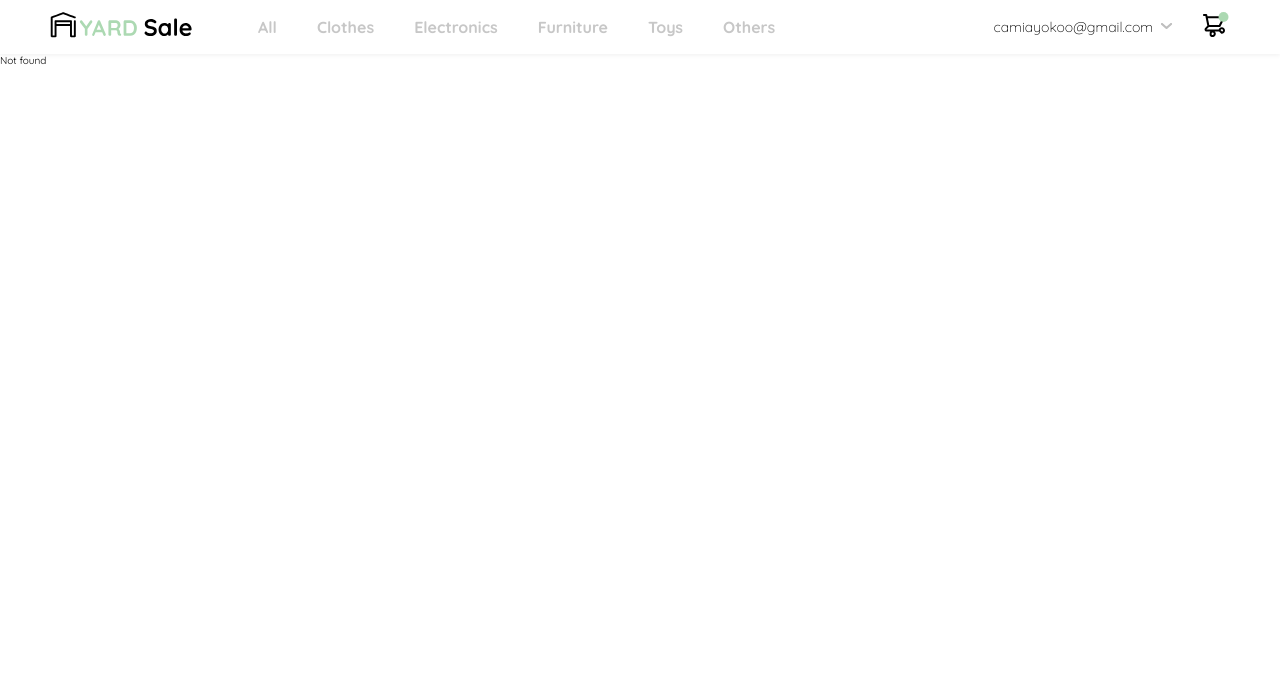
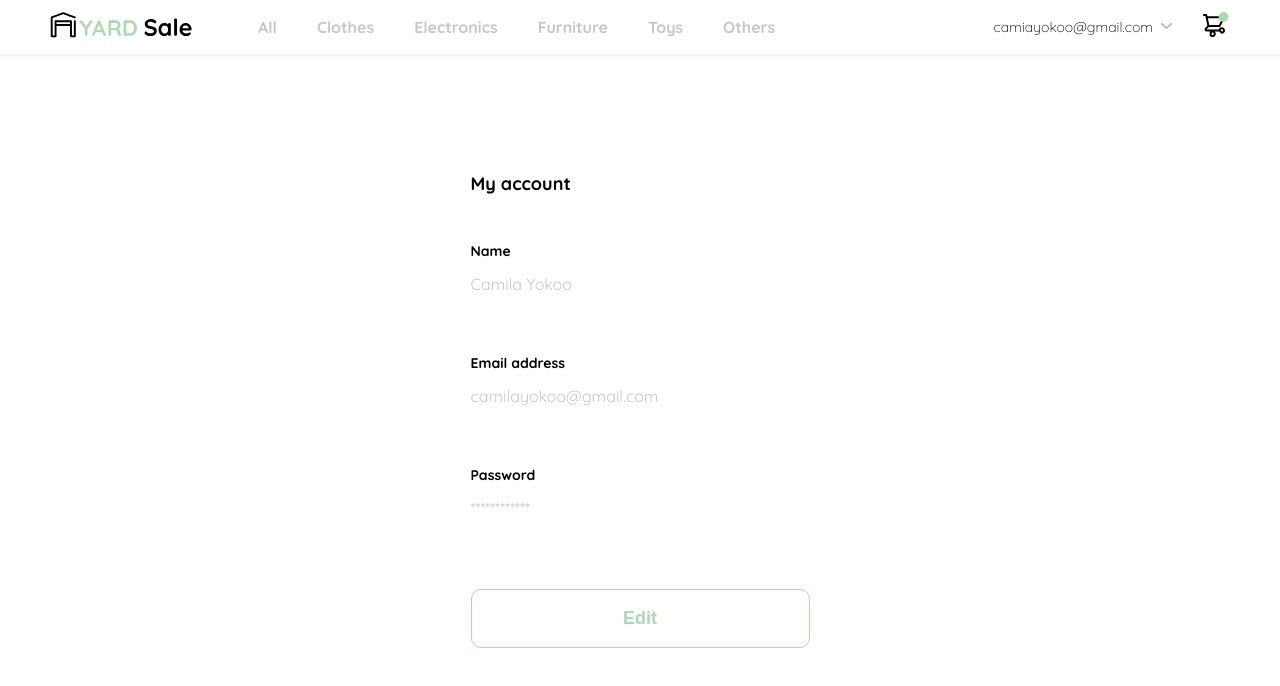
Before and after one commit to itsAmauriDev/YardSale, a React app: page /account in a window 1280 px wide. Before the commit this address had no page. Shown: the top 686 px of the page. Built offline with nearby package versions, Linux system fonts and the light colour scheme.

Commit message:
Update My Account page

```diff
--- a/src/pages/MyAccount.jsx
+++ b/src/pages/MyAccount.jsx
@@ -3,8 +3,8 @@ import "@styles/MyAccount.scss";
 
 const MyAccount = () => {
   return (
-    <div className='login'>
-      <div className='form-container'>
+    <div className='my-account'>
+      <div className='my-account-container'>
         <h1 className='title'>My account</h1>
         <form action='' className='form'>
           <div className='form__info'>
--- a/src/routes/App.jsx
+++ b/src/routes/App.jsx
@@ -8,7 +8,6 @@ import RecoveryPassword from "@pages/RecoveryPassword";
 import NewPassword from "@pages/NewPassword";
 
 import CreateAccount from "@pages/CreateAccount";
-import ProductsList from "@containers/ProductsList";
 import MyAccount from "@pages/MyAccount";
 import MyOrders from "@pages/MyOrders";
 import ShoppingCart from "@pages/ShoppingCart";
@@ -29,8 +28,7 @@ export const App = () => {
           />
           <Route exact path='/new-password' element={<NewPassword />} />
           <Route exact path='/create-account' element={<CreateAccount />} />
-          <Route exact path='/Product' element={<ProductsList />} />
-          <Route exact path='/MyAccount' element={<MyAccount />} />
+          <Route exact path='/account' element={<MyAccount />} />
           <Route exact path='/MyOrders' element={<MyOrders />} />
           <Route exact path='/ShoppingCart' element={<ShoppingCart />} />
           <Route path='*' element={<NotFound />} />
--- a/src/styles/MyAccount.scss
+++ b/src/styles/MyAccount.scss
@@ -1,16 +1,11 @@
 @use "@styles/vars" as *;
+@use "@styles/mixins" as *;
 
-.login {
-  width: 100%;
-  height: 100vh;
-  display: grid;
-  place-items: center;
+.my-account {
+  @include container;
 
-  .form-container {
-    display: grid;
-    grid-template-rows: auto 1fr auto;
-    width: 37.5rem;
-    padding: 1.8rem;
+  &-container {
+    @include form-container;
 
     .title {
       font-size: $lg;
@@ -20,17 +15,14 @@
     }
 
     .form {
-      display: flex;
-      flex-direction: column;
+      @include form;
 
       .form__info {
         display: flex;
         flex-direction: column;
 
         .label {
-          font-size: $sm;
-          font-weight: bold;
-          margin-bottom: 0.6rem;
+          @include form__label;
         }
 
         .value {
@@ -42,18 +34,11 @@
       }
 
       .button {
-        border-radius: 10px;
-        cursor: pointer;
-        font-size: $lg;
-        font-weight: bold;
-        height: 5.9rem;
-        width: 100%;
+        @include button;
       }
 
       .button--secondary {
-        border: 1px solid $hospital-green;
-        background-color: $white;
-        color: $hospital-green;
+        @include button--secondary;
         margin: 1.1rem 0 3rem;
 
         @media (max-width: 640px) {
```
